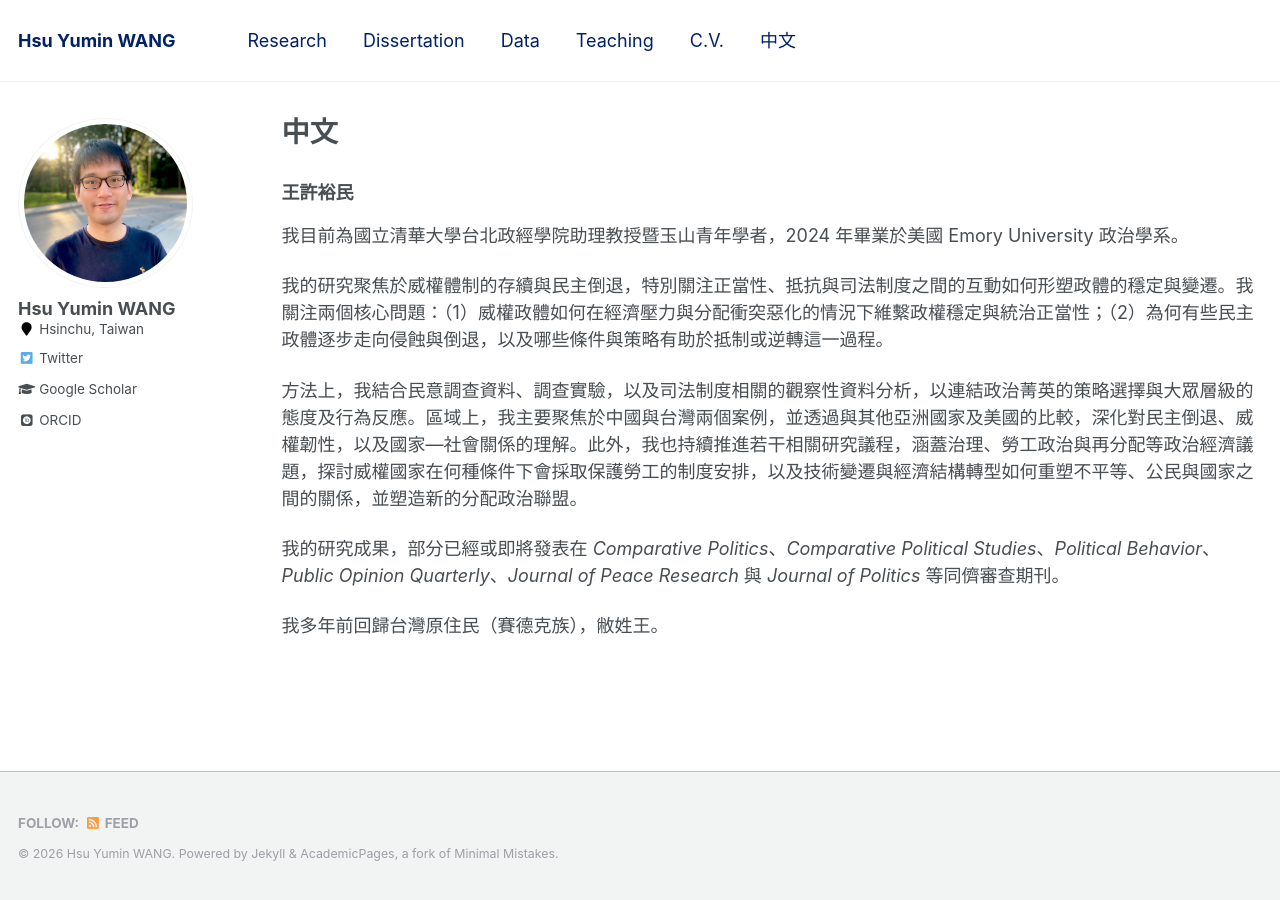
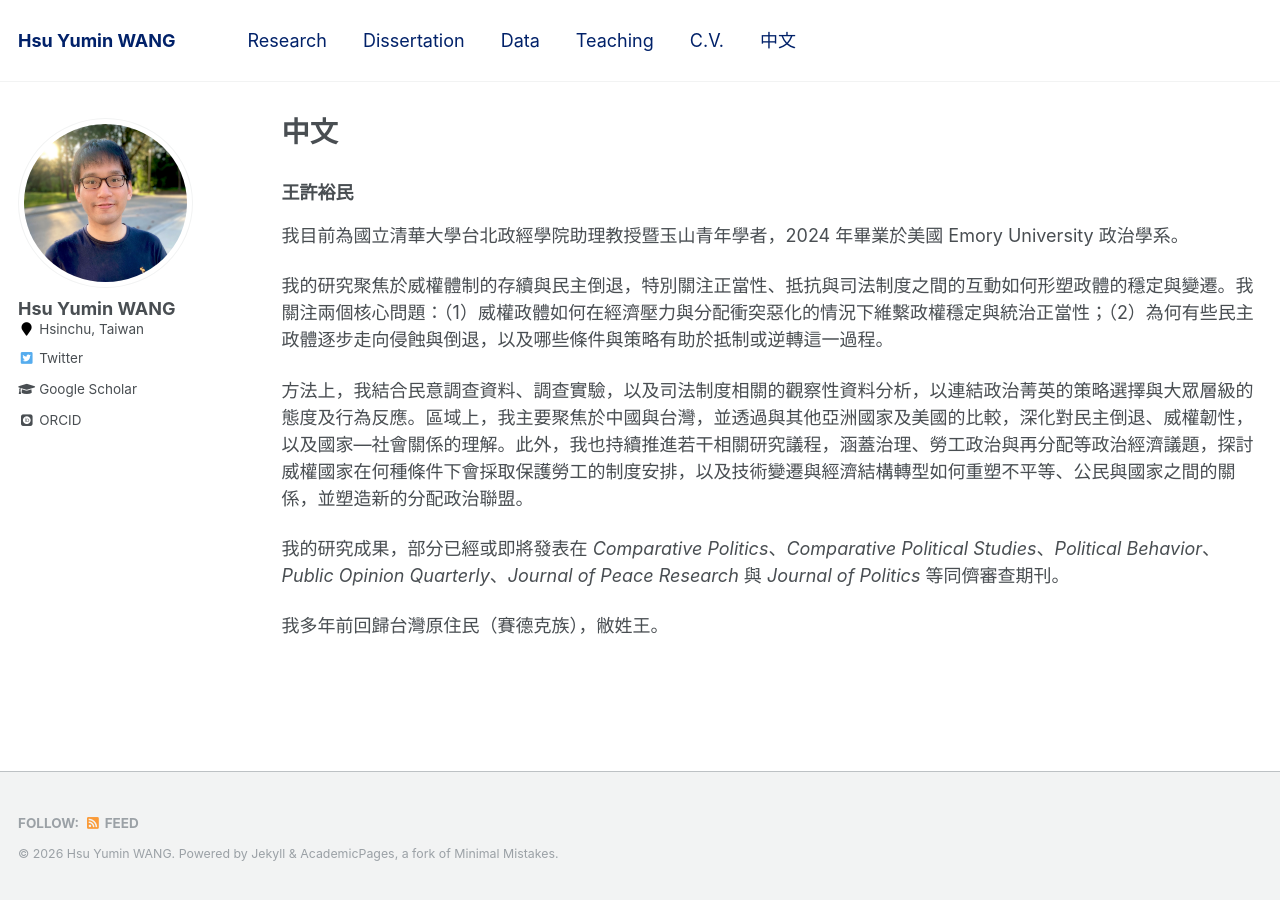
Before and after one commit to hsuyumin/hsuyumin.github.io, a Jekyll site: the page built from _pages/chinese.md, in a window 1280 px wide. Built offline with Jekyll 4.4.1, drawn with Linux system fonts in a browser that asks for light colours; some web fonts are replaced.

Commit message:
Update chinese.md

```diff
--- a/_pages/chinese.md
+++ b/_pages/chinese.md
@@ -13,7 +13,7 @@ redirect_from:
 
 我的研究聚焦於威權體制的存續與民主倒退，特別關注正當性、抵抗與司法制度之間的互動如何形塑政體的穩定與變遷。我關注兩個核心問題：（1）威權政體如何在經濟壓力與分配衝突惡化的情況下維繫政權穩定與統治正當性；（2）為何有些民主政體逐步走向侵蝕與倒退，以及哪些條件與策略有助於抵制或逆轉這一過程。
 
-方法上，我結合民意調查資料、調查實驗，以及司法制度相關的觀察性資料分析，以連結政治菁英的策略選擇與大眾層級的態度及行為反應。區域上，我主要聚焦於中國與台灣兩個案例，並透過與其他亞洲國家及美國的比較，深化對民主倒退、威權韌性，以及國家—社會關係的理解。此外，我也持續推進若干相關研究議程，涵蓋治理、勞工政治與再分配等政治經濟議題，探討威權國家在何種條件下會採取保護勞工的制度安排，以及技術變遷與經濟結構轉型如何重塑不平等、公民與國家之間的關係，並塑造新的分配政治聯盟。
+方法上，我結合民意調查資料、調查實驗，以及司法制度相關的觀察性資料分析，以連結政治菁英的策略選擇與大眾層級的態度及行為反應。區域上，我主要聚焦於中國與台灣，並透過與其他亞洲國家及美國的比較，深化對民主倒退、威權韌性，以及國家—社會關係的理解。此外，我也持續推進若干相關研究議程，涵蓋治理、勞工政治與再分配等政治經濟議題，探討威權國家在何種條件下會採取保護勞工的制度安排，以及技術變遷與經濟結構轉型如何重塑不平等、公民與國家之間的關係，並塑造新的分配政治聯盟。
 
 我的研究成果，部分已經或即將發表在 _Comparative Politics_、_Comparative Political Studies_、_Political Behavior_、_Public Opinion Quarterly_、_Journal of Peace Research_ 與 _Journal of Politics_ 等同儕審查期刊。
 
```
